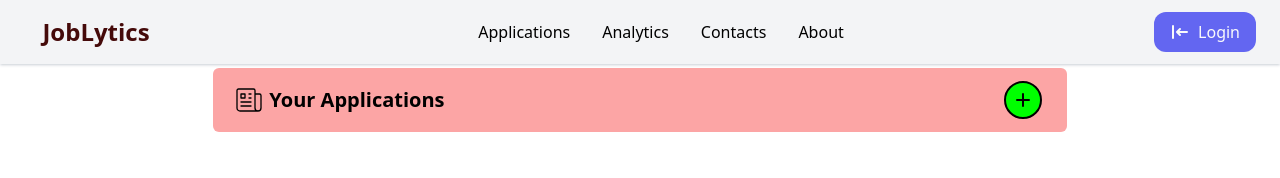
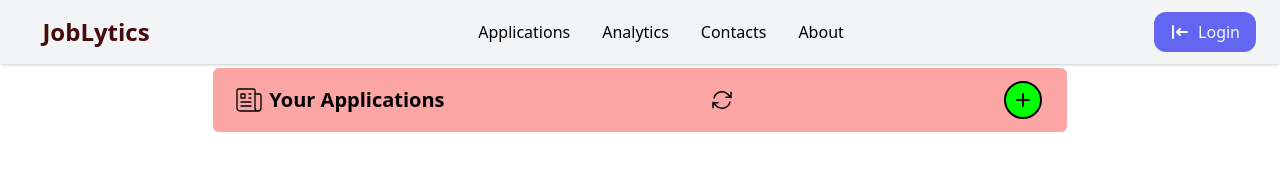
Before and after one commit to imranN74/joblytics, a React (Vite) app in the folder client/: page /applications in a window 1280 px wide. Shown: the top 178 px of the page. Built offline with nearby package versions, Linux system fonts and the light colour scheme; no server answers.

Commit message:
add application refresh feature

```diff
--- a/client/src/components/InputBox.tsx
+++ b/client/src/components/InputBox.tsx
@@ -8,7 +8,6 @@ type InputValues = {
   typeValue: string;
   handleOnChange: (e: ChangeEvent<HTMLInputElement>) => void;
   idValue: string;
-  isRequired: boolean;
 };
 
 export const InputBox: React.FC<InputValues> = ({
@@ -18,7 +17,6 @@ export const InputBox: React.FC<InputValues> = ({
   typeValue,
   handleOnChange,
   idValue,
-  isRequired,
   maxlength,
 }) => {
   return (
@@ -39,7 +37,6 @@ export const InputBox: React.FC<InputValues> = ({
           id={idValue}
           className="bg-gray-50 border border-gray-300 text-gray-900 text-sm rounded-lg focus:ring-blue-500 focus:border-blue-500 block w-full p-2.5 dark:bg-gray-700 dark:border-gray-600 dark:placeholder-gray-400 dark:text-white dark:focus:ring-blue-500 dark:focus:border-blue-500"
           placeholder={placeHolder ? placeHolder : labelValue}
-          required={isRequired}
         />
       </div>
     </div>
--- a/client/src/components/SignForm.tsx
+++ b/client/src/components/SignForm.tsx
@@ -85,7 +85,6 @@ export const SignForm: React.FC<{ page: string }> = ({ page }) => {
             typeValue="text"
             handleOnChange={handleChange}
             idValue="name"
-            isRequired={true}
           />
         ) : (
           ""
@@ -96,7 +95,6 @@ export const SignForm: React.FC<{ page: string }> = ({ page }) => {
           typeValue="email"
           handleOnChange={handleChange}
           idValue="email"
-          isRequired={true}
         />
         {page === "signup" ? (
           <InputBox
@@ -106,7 +104,6 @@ export const SignForm: React.FC<{ page: string }> = ({ page }) => {
             typeValue="text"
             handleOnChange={handleChange}
             idValue="profile"
-            isRequired={true}
           />
         ) : (
           ""
@@ -118,7 +115,6 @@ export const SignForm: React.FC<{ page: string }> = ({ page }) => {
           typeValue="password"
           handleOnChange={handleChange}
           idValue="password"
-          isRequired={true}
         />
 
         {page === "signup" ? (
@@ -128,7 +124,6 @@ export const SignForm: React.FC<{ page: string }> = ({ page }) => {
             typeValue="password"
             handleOnChange={handleChange}
             idValue="cnfpassword"
-            isRequired={true}
           />
         ) : (
           ""
--- a/client/src/components/jobContainer/AppContainer.tsx
+++ b/client/src/components/jobContainer/AppContainer.tsx
@@ -9,6 +9,7 @@ import { useRecoilValueLoadable, useRecoilState } from "recoil";
 import { useEffect } from "react";
 import { Loader } from "../loader/Loader";
 import { InitAdd } from "./InitAdd";
+import { ReminderIcon } from "./ReminderIcon";
 
 export const AppContainer = () => {
   type JobApp = {
@@ -31,11 +32,11 @@ export const AppContainer = () => {
 
   useEffect(() => {
     if (fetchDataValue.state === "hasValue") {
-      setAppData(fetchDataValue.contents.data);
+      setAppData(fetchDataValue.contents.response);
     }
   }, [fetchDataValue]);
 
-  if (appData.length === 0 && fetchDataValue.state != "loading") {
+  if ((appData?.length ?? 0) === 0 && fetchDataValue.state != "loading") {
     return (
       <div>
         <InitAdd />
@@ -61,7 +62,7 @@ export const AppContainer = () => {
 
       return (
         <div
-          className="border-b shadow-sm rounded-sm md:px-5 mt-2 capitalize hover:shadow-md"
+          className="border-b shadow-sm rounded-sm md:px-5 mt-2 capitalize hover:shadow-md hover:mx-1"
           id={data.id}
           key={data.id}
         >
@@ -80,16 +81,17 @@ export const AppContainer = () => {
               <div className="flex">
                 <DeleteButton />
                 <EditButton />
+                <ReminderIcon />
               </div>
             </div>
             <div className="flex justify-around items-center py-5">
               <AppValues value={data.company} titleValue="Company" />
               <AppValues
-                value={data.role ? data.role : "Add Role"}
+                value={data.role ? data.role : "role"}
                 titleValue="Role"
               />
               <AppValues
-                value={data.location ? data.location : "add location"}
+                value={data.location ? data.location : "location"}
                 titleValue="Location"
               />
               <AppValues value={finDate} titleValue="Applied Date" />
--- a/client/src/components/jobContainer/DeleteButton.tsx
+++ b/client/src/components/jobContainer/DeleteButton.tsx
@@ -1,6 +1,6 @@
 export const DeleteButton = () => {
   return (
-    <div className="cursor-pointer" title="Delete">
+    <div className="cursor-pointer px-1 md:px-3" title="Delete">
       <svg
         xmlns="http://www.w3.org/2000/svg"
         fill="none"
--- a/client/src/components/jobContainer/EditButton.tsx
+++ b/client/src/components/jobContainer/EditButton.tsx
@@ -1,6 +1,6 @@
 export const EditButton = () => {
   return (
-    <div className="cursor-pointer pl-4" title="Edit">
+    <div className="cursor-pointer px-1 md:px-3" title="Edit">
       <svg
         xmlns="http://www.w3.org/2000/svg"
         fill="none"
--- /dev/null
+++ b/client/src/components/jobContainer/RefreshIcon.tsx
@@ -0,0 +1,86 @@
+import { appDataAtom } from "../../store/atoms/atom";
+import { toast } from "react-toastify";
+import {
+  useRecoilValueLoadable,
+  useRecoilRefresher_UNSTABLE,
+  useSetRecoilState,
+} from "recoil";
+import { fetchDataSelector } from "../../store/atoms/atom";
+import { useState, useEffect } from "react";
+
+export const RefreshIcon = () => {
+  type JobApp = {
+    company: string;
+    role: string;
+    location: string;
+    appliedDate: Date;
+    id: string;
+    appNote: string;
+    user: {
+      name: string;
+    };
+    appStatus: string;
+  };
+
+  const fetchDataValue = useRecoilValueLoadable(fetchDataSelector("/job"));
+  const refreshFetchedData = useRecoilRefresher_UNSTABLE(
+    fetchDataSelector("/job")
+  );
+  const setAppData = useSetRecoilState<JobApp[]>(appDataAtom("bulkJobApp"));
+
+  let [iconAnimation, setIconAnimation] = useState(false);
+  const [refreshTriggered, setRefreshTriggered] = useState(false);
+
+  if (fetchDataValue.state === "hasValue") {
+    console.log(fetchDataValue);
+  }
+
+  useEffect(() => {
+    if (!refreshTriggered) {
+      return;
+    } else {
+      if (fetchDataValue.state === "loading") {
+        setIconAnimation(true);
+      } else if (fetchDataValue.state === "hasError") {
+        setIconAnimation(false);
+        setRefreshTriggered(false);
+        toast.warn("error while fetching data");
+      } else if (fetchDataValue.state === "hasValue") {
+        setIconAnimation(false);
+        setRefreshTriggered(false);
+        setAppData(fetchDataValue.contents.response);
+        toast.success("application fetched successfully");
+        setRefreshTriggered(false);
+      }
+    }
+  }, [fetchDataValue, setAppData, refreshTriggered]);
+
+  const handleRefreshClick = () => {
+    setIconAnimation(true);
+    setRefreshTriggered(true);
+    refreshFetchedData();
+  };
+
+  return (
+    <div
+      onClick={handleRefreshClick}
+      className={`${iconAnimation ? "animate-spin" : ""}`}
+      title="refresh"
+    >
+      <svg
+        xmlns="http://www.w3.org/2000/svg"
+        fill="none"
+        viewBox="0 0 24 24"
+        strokeWidth="1.5"
+        stroke="currentColor"
+        className="size-6"
+      >
+        <path
+          strokeLinecap="round"
+          strokeLinejoin="round"
+          d="M16.023 9.348h4.992v-.001M2.985 19.644v-4.992m0 0h4.992m-4.993 0 3.181 3.183a8.25 8.25 0 0 0 13.803-3.7M4.031 9.865a8.25 8.25 0 0 1 13.803-3.7l3.181 3.182m0-4.991v4.99"
+        />
+      </svg>
+    </div>
+  );
+};
--- /dev/null
+++ b/client/src/components/jobContainer/ReminderIcon.tsx
@@ -0,0 +1,20 @@
+export const ReminderIcon = () => {
+  return (
+    <div className="cursor-pointer px-1 md:px-3" title="set reminder">
+      <svg
+        xmlns="http://www.w3.org/2000/svg"
+        fill="lime"
+        viewBox="0 0 24 24"
+        strokeWidth="1.5"
+        stroke="currentColor"
+        className="size-5"
+      >
+        <path
+          strokeLinecap="round"
+          strokeLinejoin="round"
+          d="M14.857 17.082a23.848 23.848 0 0 0 5.454-1.31A8.967 8.967 0 0 1 18 9.75V9A6 6 0 0 0 6 9v.75a8.967 8.967 0 0 1-2.312 6.022c1.733.64 3.56 1.085 5.455 1.31m5.714 0a24.255 24.255 0 0 1-5.714 0m5.714 0a3 3 0 1 1-5.714 0M3.124 7.5A8.969 8.969 0 0 1 5.292 3m13.416 0a8.969 8.969 0 0 1 2.168 4.5"
+        />
+      </svg>
+    </div>
+  );
+};
--- a/client/src/components/jobContainer/StatusDropDown.tsx
+++ b/client/src/components/jobContainer/StatusDropDown.tsx
@@ -82,7 +82,7 @@ export const StatusDropDown: React.FC<DropDown> = ({
         name="applicationStatus"
         id={id}
         title={appStatusValue.applicationStatus}
-        className={`focus:outline-none w-32 md:w-full md:py-2 py-1 ${bgColor} capitalize`}
+        className={`focus:outline-none w-28 md:w-full md:py-2 py-1 ${bgColor} capitalize`}
         onChange={page === "create" ? handleCreateStatus : handleStatusChange}
         value={appStatusValue.applicationStatus}
       >
--- a/client/src/pages/Applications.tsx
+++ b/client/src/pages/Applications.tsx
@@ -4,6 +4,7 @@ import { CreateApplicationForm } from "../components/jobContainer/CreateApplicat
 import { useRecoilValue } from "recoil";
 import { modalFormAtom } from "../store/atoms/atom";
 import { JobAppMsg } from "../components/JobAppMsg";
+import { RefreshIcon } from "../components/jobContainer/RefreshIcon";
 
 export const Applications = () => {
   const modalView = useRecoilValue(modalFormAtom);
@@ -15,6 +16,7 @@ export const Applications = () => {
           <JobAppMsg
             msg={modalView ? "Add Application" : "Your Applications"}
           />
+          {!modalView ? <RefreshIcon /> : ""}
           <AddButton />
         </div>
         {modalView ? (
```
Also changed, not shown: client/src/components/jobContainer/CreateApplicationForm.tsx (+2 -8 lines), 1 other file (tests, documents, lock files or other folders).
